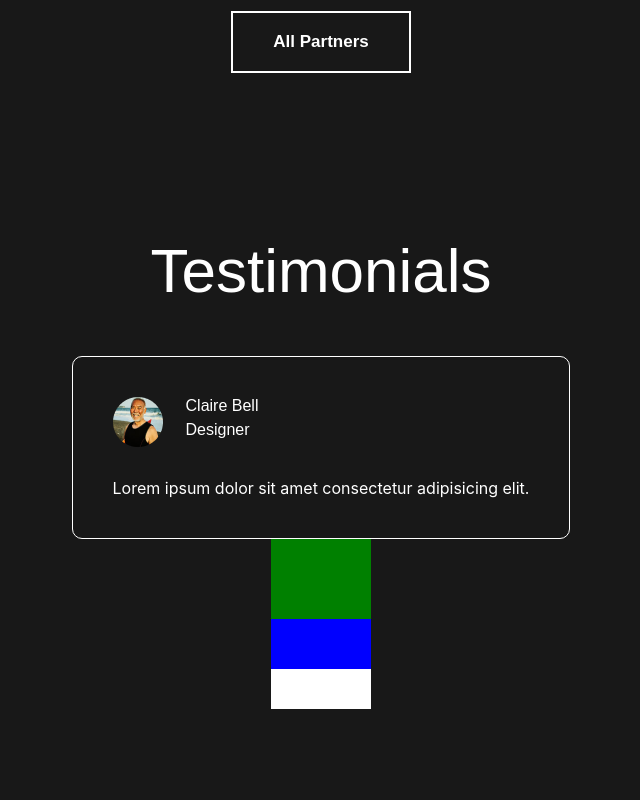
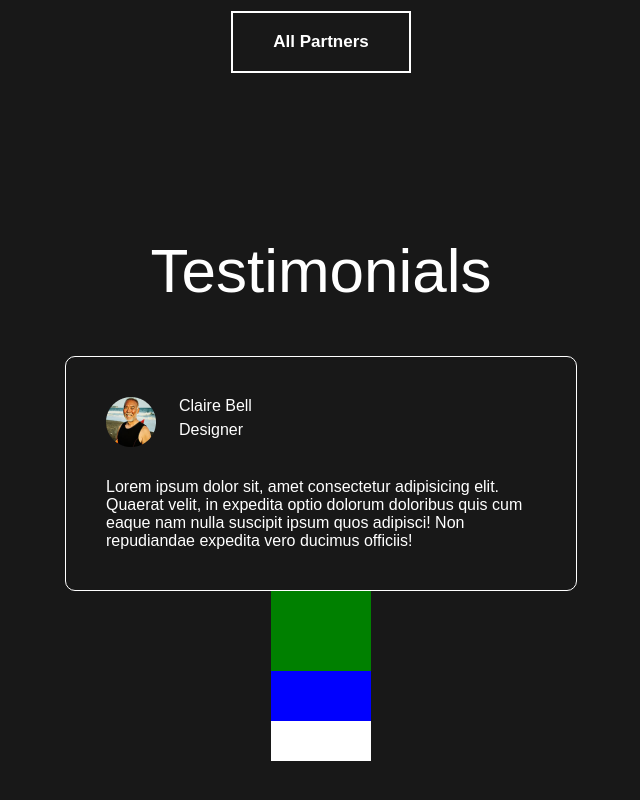
Before and after one commit to AleksandrKompanetc/reactjs-figma-app, a React (Create React App) app: page / in a window 1280 px wide. Shown: the part 5832-6632 px from the top of the page, without its empty margins (319-959 px from the left). Built offline with nearby package versions, Linux system fonts and the light colour scheme.

Commit message:
adding styles for testimonials

```diff
--- a/src/components/Main.css
+++ b/src/components/Main.css
@@ -173,6 +173,7 @@
 }
 
 .testimonial {
+  width: 430px;
   padding: 40px;
   border: 1px solid #fff;
   border-radius: 10px;
@@ -195,3 +196,8 @@
 .testimonial__job {
   margin-top: 6px;
 }
+
+.testimonial__content {
+  font-family: sans-serif;
+  font-weight: 500;
+}
--- a/src/components/Main.jsx
+++ b/src/components/Main.jsx
@@ -156,7 +156,10 @@ const Main = () => {
               </div>
             </div>
             <div className='testimonial__content'>
-              Lorem ipsum dolor sit amet consectetur adipisicing elit.
+              Lorem ipsum dolor sit, amet consectetur adipisicing elit.
+              Quaerat velit, in expedita optio dolorum doloribus quis
+              cum eaque nam nulla suscipit ipsum quos adipisci!
+              Non repudiandae expedita vero ducimus officiis!
             </div>
           </div>
           <div className='test2'></div>
```
